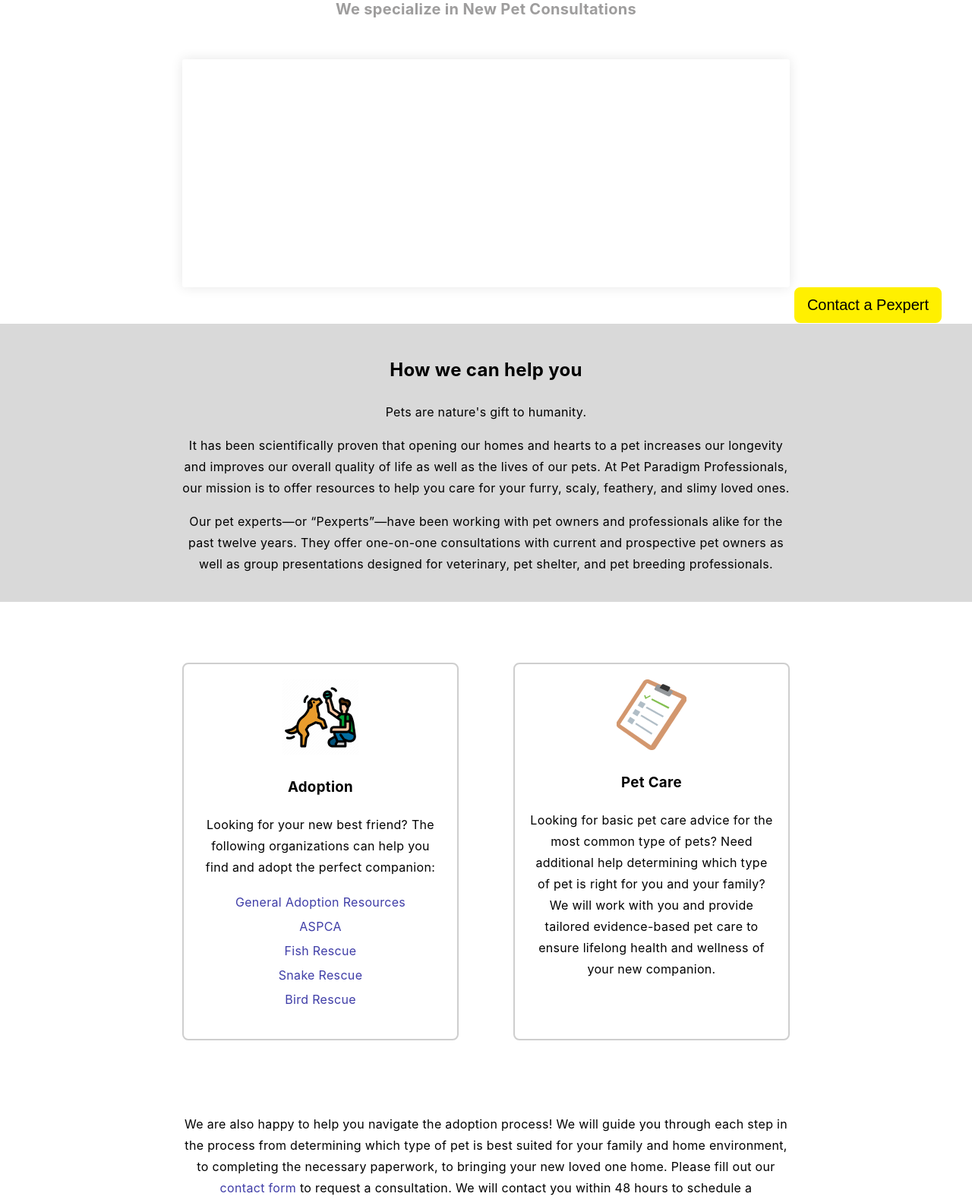
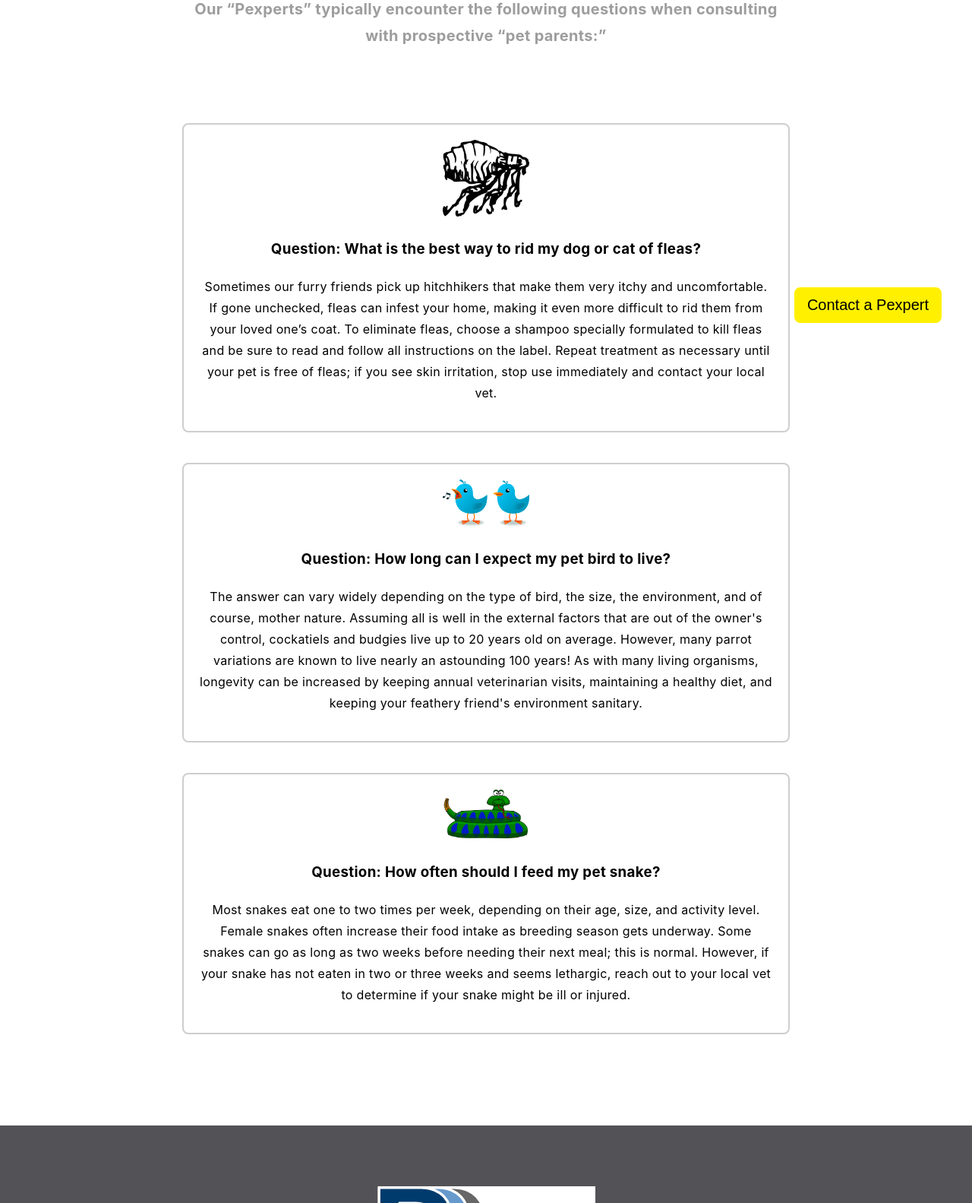
Before and after one commit to davsav16/PPP, a plain HTML site: page faqs.html in a window 1280 px wide. Shown: the part 335-1918 px from the top of the page at 76% size. Drawn offline with Linux system fonts and the light colour scheme.

Commit message:
finished the FAQ page

```diff
--- a/faqs.html
+++ b/faqs.html
@@ -30,60 +30,33 @@
     </header>
     <main>
         <section class="page-width">
-            <h1 class="main-header">Pardigm Pet Professionals</h1>
-            <h2 class="secondary-header">We specialize in New Pet Consultations</h2>
-            <div class="slider">
-                <div class="slide" data-background="https://placedog.net/500" data-href="dog"></div>
-                <p class="caption caption-0">
-                    Man's best friend
-                    <br><small>Man and dog have grown togeather over thousands of years. Learn more about how you can continue to take care of your best friend.</small>
-                </p>
-
-                <div class="slide" data-background="https://cdn.shopify.com/s/files/1/0719/2635/0101/files/kitten.jpg?v=1681023092" data-href="cat"></div>
-                <p class="caption caption-1">
-                    The cutest little hunter
-                    <br><small>Your cat has DNA going back thousands of years. We can help you provide for your little hunter.</small>
-                </p>
-
-                <div class="slide" data-background="https://cdn.shopify.com/s/files/1/0719/2635/0101/files/UK_community-fun-facts-19-common-british-birds-you-can-find-your-garden_header.jpg?v=1681023424" data-href="bird"></div>
-                <p class="caption caption-2">
-                    Nature's song writers
-                    <br><small>Just like humans, birds can feel different emotions and we can help you learn to identify what your song writer is feeling.</small>
-                </p>
-            </div>
+            <h1 class="main-header">FAQs</h1>
+            <h2 class="secondary-header">Our “Pexperts” typically encounter the following questions when consulting with prospective “pet parents:”</h2>
         </section>
-        <section class="grey-section">
-            <div class="grey-text page-width">
-                <h2>How we can help you</h2>
-                <p>Pets are nature's gift to humanity.</p><p>It has been scientifically proven that opening our homes and hearts to a pet increases our longevity and improves our overall quality of life as well as the lives of our pets. At Pet Paradigm Professionals, our mission is to offer resources to help you care for your furry, scaly, feathery, and slimy loved ones. </p> <p>Our pet experts—or “Pexperts”—have been working with pet owners and professionals alike for the past twelve years. They offer one-on-one consultations with current and prospective pet owners as well as group presentations designed for veterinary, pet shelter, and pet breeding professionals.</p>
-            </div>
-        </section>
-        <section class="section-card-container page-width">
-            <div class="card">
-                <div class="img-container">
-                    <img src="/personAndDog.png" />
+        <section class="section-card-container page-width faq-section">
+            <div class="card faq-card">
+                <div class="img-container faq-img-container">
+                    <img src="/flea.png" />
                 </div>
-                <h3>Adoption</h3>
-                <p>Looking for your new best friend? The following organizations can help you find and adopt the perfect companion:</p>
-                <ul class="adoption-list">
-                    <li><a href="https://theshelterpetproject.org/" target="_blank">General Adoption Resources</a></li>
-                    <li><a href="https://www.aspca.org/" target="_blank">ASPCA </a></li>
-                    <li><a href=" https://www.sterlingshelter.org/humane-society/koi-fish-rescue/" target="_blank">Fish Rescue</a></li>
-                    <li><a href="https://savethesnakes.org/snakerescuecall/" target="_blank">Snake Rescue</a></li>
-                    <li><a href="https://ftlob.rescuegroups.org/" target="_blank">Bird Rescue</a></li>
-                </ul>
+                <h3>Question: What is the best way to rid my dog or cat of fleas?</h3>
+                <p>Sometimes our furry friends pick up hitchhikers that make them very itchy and uncomfortable. If gone unchecked, fleas can infest your home, making it even more difficult to rid them from your loved one’s coat. To eliminate fleas, choose a shampoo specially formulated to kill fleas and be sure to read and follow all instructions on the label. Repeat treatment as necessary until your pet is free of fleas; if you see skin irritation, stop use immediately and contact your local vet.</p>
             </div>
 
-            <div class="card">
-                <div class="img-container">
-                    <img src="/clipboard.png" />
+            <div class="card faq-card">
+                <div class="img-container faq-img-container">
+                    <img src="/birds.png" />
                 </div>
-                <h3>Pet Care</h3>
-                <p>Looking for basic pet care advice for the most common type of pets? Need additional help determining which type of pet is right for you and your family? We will work with you and provide tailored evidence-based pet care to ensure lifelong health and wellness of your new companion.</p>
+                <h3>Question: How long can I expect my pet bird to live?</h3>
+                <p>The answer can vary widely depending on the type of bird, the size, the environment, and of course, mother nature. Assuming all is well in the external factors that are out of the owner's control, cockatiels and budgies live up to 20 years old on average. However, many parrot variations are known to live nearly an astounding 100 years! As with many living organisms, longevity can be increased by keeping annual veterinarian visits, maintaining a healthy diet, and keeping your feathery friend's environment sanitary.</p>
             </div>
-        </section>
-        <section class="page-width adoption-help">
-            <p>We are also happy to help you navigate the adoption process! We will guide you through each step in the process from determining which type of pet is best suited for your family and home environment, to completing the necessary paperwork, to bringing your new loved one home. Please fill out our <span id="contactAdoption">contact form</span> to request a consultation. We will contact you within 48 hours to schedule a consultation. All fields are required.</p>
+
+            <div class="card faq-card">
+                <div class="img-container faq-img-container">
+                    <img src="/diamondback-rattlesnake.png" />
+                </div>
+                <h3>Question: How often should I feed my pet snake?</h3>
+                <p>Most snakes eat one to two times per week, depending on their age, size, and activity level. Female snakes often increase their food intake as breeding season gets underway. Some snakes can go as long as two weeks before needing their next meal; this is normal. However, if your snake has not eaten in two or three weeks and seems lethargic, reach out to your local vet to determine if your snake might be ill or injured.</p>
+            </div>
         </section>
     </main>
     <footer>
@@ -166,35 +139,6 @@
     </div>
 </body>
 </html>
-<script>
-    const slideArray = [];
-for (let i = 0; i < document.querySelectorAll('.slider div').length; i++) {
-    slideArray.push(document.querySelectorAll('.slider div')[i].dataset.background);
-}
-
-let currentSlideIndex = -1;
-
-function advanceSliderItem() {
-    currentSlideIndex++;
-
-    if (currentSlideIndex >= slideArray.length) {
-        currentSlideIndex = 0;
-    }
-
-    document.querySelector('.slider').style.cssText = 'background: url("' + slideArray[currentSlideIndex] + '") no-repeat center center; background-size: cover;';
-
-    const elems = document.getElementsByClassName('caption');
-    for (let i = 0; i < elems.length; i++) {
-        elems[i].style.cssText = 'opacity: 0;';
-    }
-
-    const currentCaption = document.querySelector('.caption-' + (currentSlideIndex));
-        currentCaption.style.cssText = 'opacity: 1;';
-    }
-
-    let intervalID = setInterval(advanceSliderItem, 6000);
-
-</script>
 
 <script>
     // Get the modal
--- a/mainstyles.css
+++ b/mainstyles.css
@@ -191,6 +191,7 @@ body {
 footer {
     background: #535357;
     padding: 40px;
+    padding-top: 80px;
 }
 
 .footer-top {
@@ -221,7 +222,7 @@ footer {
     list-style: none;
     justify-content: space-between;
     width: 100%;
-    padding: 40px 200px;
+    padding: 40px 300px;
 }
 
 .footer-link-container a {
@@ -286,7 +287,7 @@ footer {
 .form-content {
     display: flex;
     justify-content: space-between;
-    margin: 0 150px;
+    margin: 0 250px;
 }
 
 .form-content h4 {
@@ -385,3 +386,17 @@ footer {
     font-size: 14px;
     color: rgb(158, 157, 157);
 }
+/* Styling for the FAQ page */
+.faq-section {
+    display: block;
+    padding-top: 40px;
+}
+
+.faq-card {
+    width: 756px;
+    margin: 40px 0;
+}
+
+.faq-img-container img {
+    width: 15%;
+}
```
Also changed, not shown: birds.png (added), diamondback-rattlesnake.png (added), flea.png (added).
